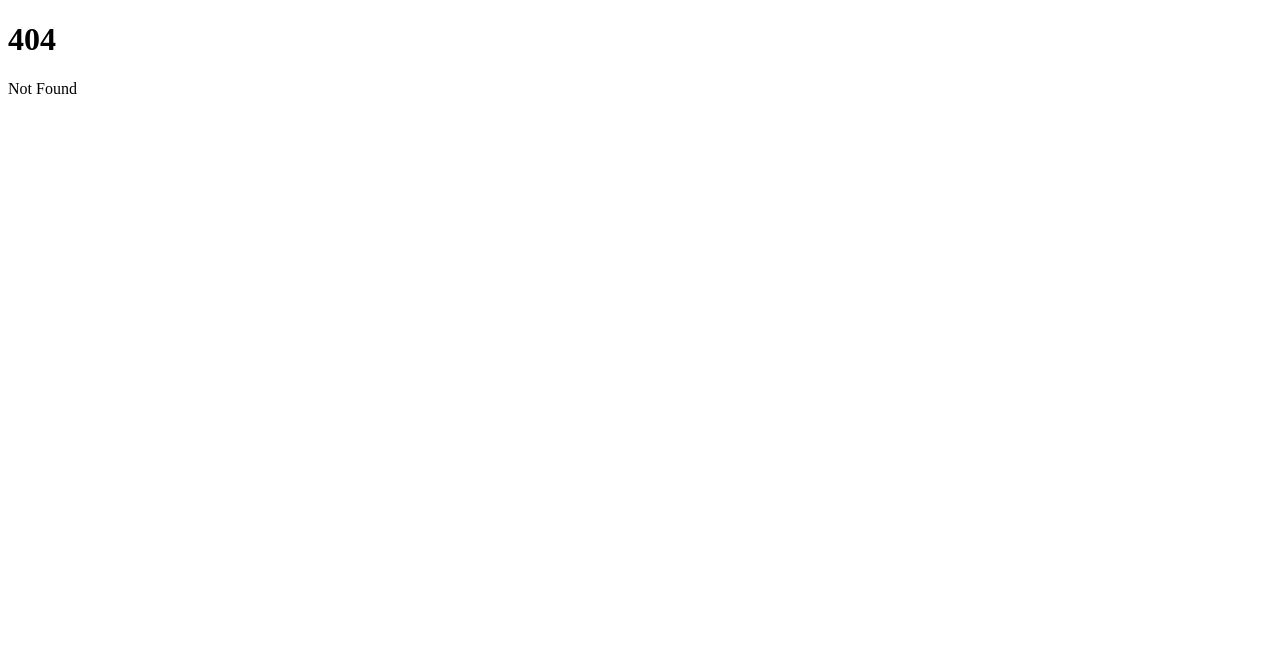
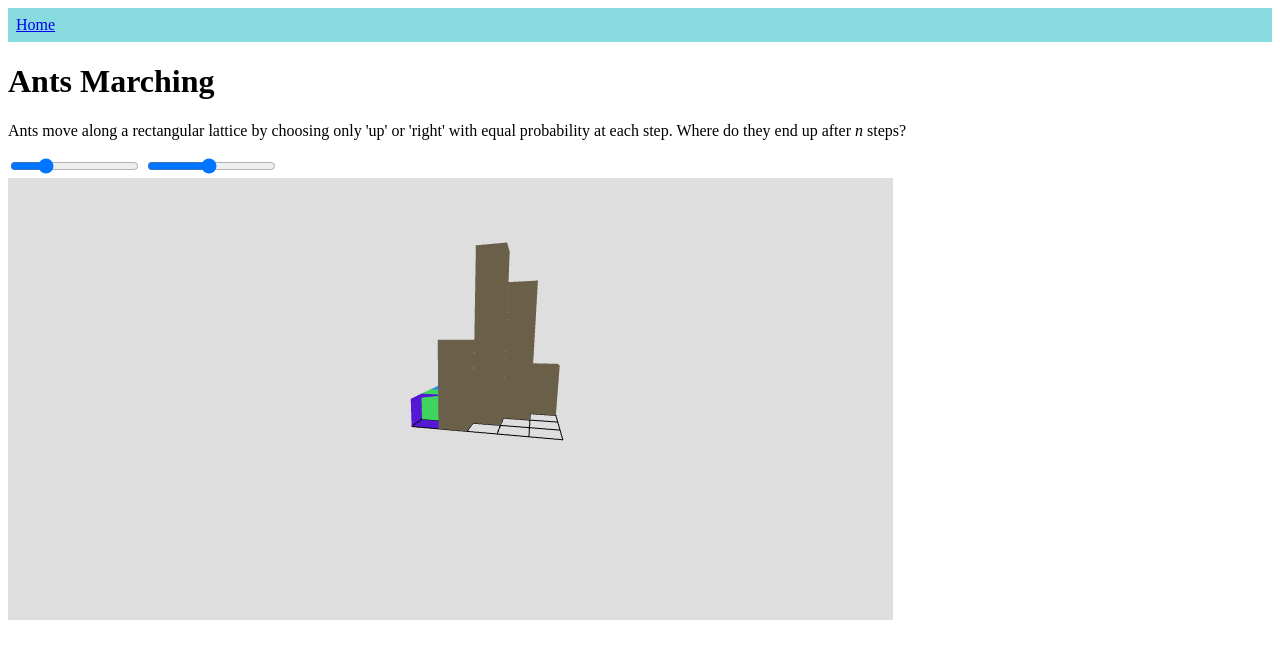
Before and after one commit to drewyoungren/svandbox, a SvelteKit app: page /amp2024/ants_marching in a window 1280 px wide. Before the commit this address had no page. Shown: the top 658 px of the page. Built offline with nearby package versions, Linux system fonts and the light colour scheme.

Commit message:
First try

```diff
--- a/package.json
+++ b/package.json
@@ -22,6 +22,7 @@
 	"type": "module",
 	"dependencies": {
 		"fraction.js": "^4.3.7",
-		"katex": "^0.16.11"
+		"katex": "^0.16.11",
+		"three": "^0.166.1"
 	}
 }
--- /dev/null
+++ b/src/routes/amp2024/ants_marching/+page.svelte
@@ -0,0 +1,238 @@
+<script>
+  import { onMount } from "svelte";
+  import * as THREE from "three";
+  import { OrbitControls } from "three/examples/jsm/controls/OrbitControls.js";
+
+  //scene stuff
+
+  /**
+   * @type Element
+   */
+  let canvas;
+
+  /**
+   * @type THREE.WebGLRenderer
+   */
+  let renderer;
+
+  const scene = new THREE.Scene();
+  scene.background = new THREE.Color("#DEDEDE");
+
+  const camera = new THREE.PerspectiveCamera(75, 2, 0.1, 0);
+
+  let w = 800;
+  let h = 600;
+
+  // @ts-ignore
+  camera.position.set(4, 3, 14);
+
+  // const geometry = new THREE.BoxGeometry();
+  const material = new THREE.MeshBasicMaterial({
+    color: 0x7744cc,
+    // shininess: 80,
+  });
+  // const cube = new THREE.Mesh(geometry, material);
+  // scene.add(cube);
+
+  // const light = new THREE.AmbientLight(0xffffff);
+  // scene.add(light);
+  const light2 = new THREE.DirectionalLight(0xffffff, 10);
+  scene.add(light2);
+
+  // Controls
+  let controls;
+
+  /**
+   * Animate loop
+   * @param time {number}
+   */
+  function render(time) {
+    time *= 0.001;
+
+    camera.aspect = w / h;
+    camera.updateProjectionMatrix();
+
+    // cube.rotation.x = 2 * time;
+    // cube.rotation.y = 3 * time;
+
+    evolve();
+    drawStatus();
+
+    renderer.setSize(w, h);
+    renderer.render(scene, camera);
+
+    requestAnimationFrame(render);
+  }
+
+  onMount(() => {
+    renderer = new THREE.WebGLRenderer({ antialias: true, canvas });
+    renderer.render(scene, camera);
+
+    controls = new OrbitControls(camera, canvas);
+
+    // Enable camera keyboard controls
+    controls.listenToKeyEvents(canvas);
+
+    controls.enableDamping = true; // an animation loop is required when either damping or auto-rotation are enabled
+    controls.dampingFactor = 0.05;
+
+    controls.screenSpacePanning = false;
+
+    controls.maxPolarAngle = Math.PI;
+
+    // controls.addEventListener('change', requestFrameIfNotRequested);
+    // // controls2.addEventListener('change', requestFrameIfNotRequested);
+
+    // // resize();
+    // requestFrameIfNotRequested();
+
+    requestAnimationFrame(render);
+  });
+
+  // grid stuff
+
+  const STEP = 1;
+
+  const lineMaterial = new THREE.LineBasicMaterial({
+    color: 0x000000,
+  });
+
+  const lineMesh = new THREE.LineSegments(undefined, lineMaterial);
+  scene.add(lineMesh);
+
+  /**
+   *
+   * @param totalSteps {number}
+   */
+  function drawGrid(totalSteps) {
+    const points = [];
+    for (let i = 0; i <= totalSteps + 1; i++) {
+      points.push(new THREE.Vector3(i * STEP, 0, 0));
+      points.push(new THREE.Vector3(i * STEP, 0, STEP * (totalSteps + 1)));
+      points.push(new THREE.Vector3(0, 0, i * STEP));
+      points.push(new THREE.Vector3(STEP * (totalSteps + 1), 0, i * STEP));
+    }
+
+    const gridGeometry = new THREE.BufferGeometry().setFromPoints(points);
+    lineMesh.geometry.dispose();
+    lineMesh.geometry = gridGeometry;
+  }
+
+  $: drawGrid(totalSteps);
+
+  let totalSteps = 4;
+  let timeStep = 500; // how oftern to update, in milliseconds
+
+  /**
+   * @typedef {Object} GridEntry
+   * @property {number} i
+   * @property {number} j
+   * @property {number} count
+   * @property {THREE.Mesh} box
+   */
+
+  /**
+   * @type Array<GridEntry>
+   */
+  let status = [];
+
+  function resetStatus() {
+    status.forEach((e) => {
+      e.box.geometry.dispose();
+      scene.remove(e.box);
+    });
+    for (let i = 0; i <= totalSteps + 1; i++) {
+      for (let j = 0; j + i <= totalSteps + 1; j++) {
+        const count = i + j == 0 ? 16 : 0;
+        const box = new THREE.Mesh(
+          count == 0 ? undefined : new THREE.BoxGeometry(STEP, count, STEP),
+          new THREE.MeshBasicMaterial({
+            color: Math.floor(((i + j) / (2 * totalSteps)) * 0xaa33aa),
+          })
+        );
+        status.push({
+          i,
+          j,
+          count,
+          box,
+        });
+        box.position.x = i * STEP + STEP / 2;
+        box.position.z = j * STEP + STEP / 2;
+        box.position.y = count / 2;
+        box.count = count;
+        scene.add(box);
+      }
+    }
+  }
+
+  function drawStatus() {
+    status.forEach((e) => {
+      let { count, box } = e;
+      if (count != box.count) {
+        box.geometry?.dispose();
+        box.geometry = new THREE.BoxGeometry(STEP, count, STEP);
+        box.position.y = count / 2;
+      }
+    });
+  }
+
+  function evolve() {
+    for (let k = totalSteps; k >= 0; k--) {
+      status
+        .filter((e) => e.i + e.j == k)
+        .forEach((entry) => {
+          let { i, j, count, box } = entry;
+          for (let g = 0; g < count; g++) {
+            if (Math.random() < 1 / 10) {
+              entry.count -= 1;
+              if (Math.random() > 0.5) {
+                // go up
+                status.find((e) => e.i == i + 1 && e.j == j).count++;
+              } else {
+                status.find((e) => e.i == i && e.j == j + 1).count++;
+              }
+            }
+          }
+        });
+    }
+  }
+
+  resetStatus();
+</script>
+
+<h1>Ants Marching</h1>
+
+<p>
+  Ants move along a rectangular lattice by choosing only 'up' or 'right' with
+  equal probability at each step. Where do they end up after <em>n</em> steps?
+</p>
+
+<div id="controls">
+  <input
+    type="range"
+    name="totalSteps"
+    id="totalSteps"
+    bind:value={totalSteps}
+    on:input={resetStatus}
+    min="2"
+    max="10"
+  />
+  <input
+    type="range"
+    name="timeStep"
+    id="timeStep"
+    bind:value={timeStep}
+    min="50"
+    max="1000"
+    step="50"
+  />
+</div>
+
+<canvas bind:this={canvas} bind:clientWidth={w} bind:clientHeight={h}></canvas>
+
+<style>
+  canvas {
+    width: 70%;
+    height: 80%;
+  }
+</style>
```
Also changed, not shown: 1 other file (tests, documents, lock files or other folders).
